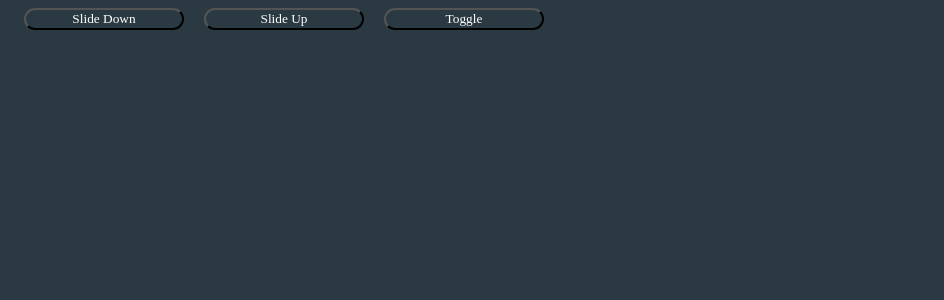
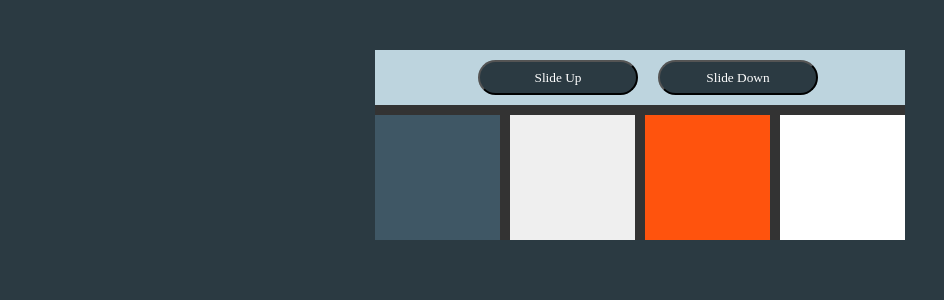
Before and after one commit to jgacuca567/jQuery-2.0-Cookbook, a PHP site: page /Chapter-4/index32.html in a window 1280 px wide. Shown: the top 300 px of the page, without its empty margins (0-944 px from the left). Run offline with PHP 8.4, Linux system fonts and the light colour scheme; some libraries are stand-ins or nearby versions; some web fonts are replaced.

Commit message:
Created the slideup and slidedown examples

```diff
--- a/Chapter-4/index32.html
+++ b/Chapter-4/index32.html
@@ -9,11 +9,10 @@
 </head>
 
 <body>
-    <div class="frame">
+    <div class="frameffect">
         <div class="actions">
+            <button id="up">Slide Up</button>
             <button id="down">Slide Down</button>
-            <button id="up">Slide Up</button>
-            <button id="toggle">Toggle</button>
         </div>
         <div class="box one"></div>
         <div class="box two"></div>
@@ -36,13 +35,6 @@
             $('.three').slideDown(2000);
             $('.four').slideDown(1000);
         });
-
-        $('#toggle').click(function(event) {
-            $('.one').slideToggle(4000);
-            $('.two').slideToggle(3000);
-            $('.three').slideToggle(2000);
-            $('.four').slideToggle(1000);
-        });
     });
     </script>
     <script src="http://localhost:35729/livereload.js"></script>
--- a/css/main.css
+++ b/css/main.css
@@ -68,26 +68,33 @@ button:hover {
   border-radius: 5px;
 }
 
-#frame .box {
+.frameffect {
+  width: 530px;
+  height: 190px;
+  margin: 50px auto auto auto;
+  background-color: #333;
+}
+
+.frameffect .box {
   width: 125px;
   height: 125px;
   float: left;
-  margin-right: 1rem;
+  margin-right: 10px;
 }
 
-#frame .box :last-child {
+.frameffect .box:last-child {
   margin-right: 0;
 }
 
-#frame .actions {
+.frameffect .actions {
   background-color: #bdd4de;
-  margin-bottom: 1rem;
+  margin-bottom: 10px;
   text-align: center;
-  padding: 1rem;
+  padding: 10px;
 }
 
-#frame .actions button {
-  height: 0.35rem;
+.frameffect .actions button {
+  height: 35px;
 }
 
 .search .header {
```
